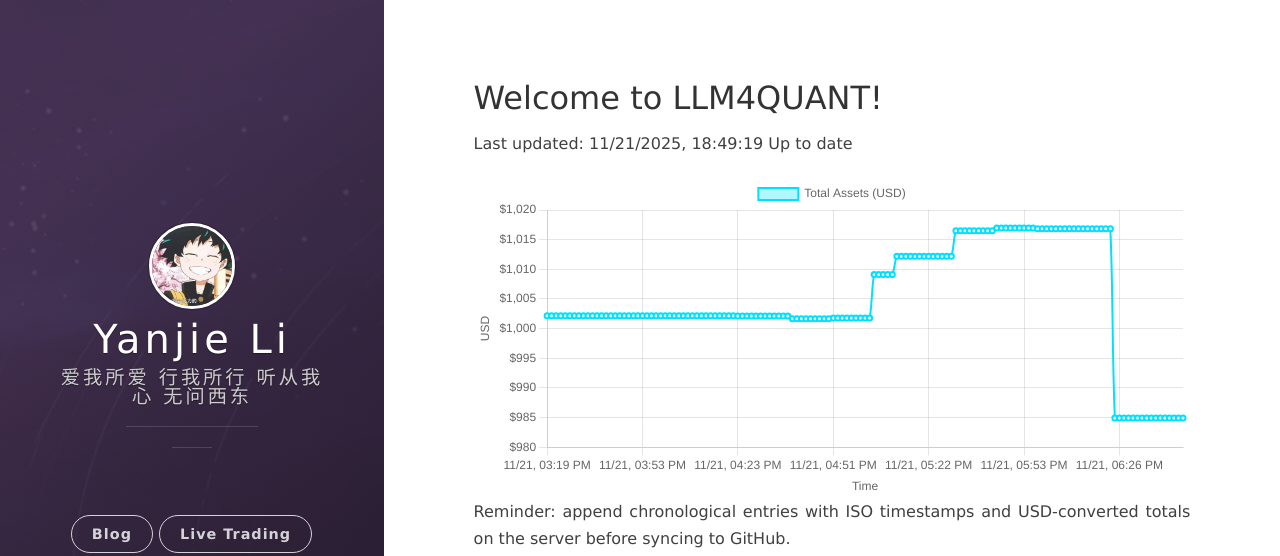
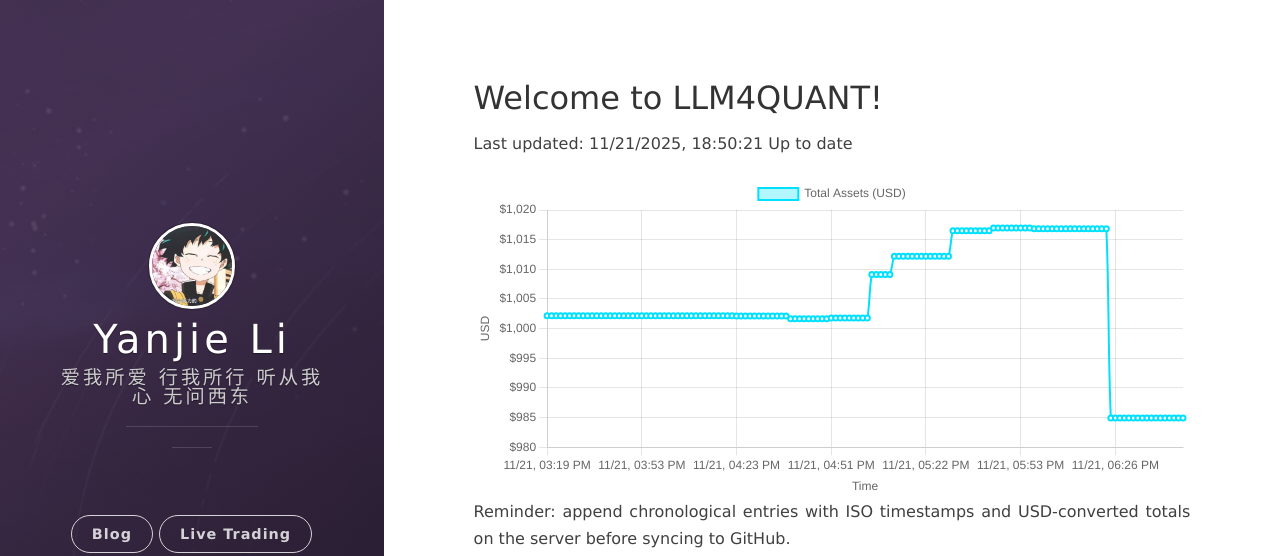
Before and after one commit to leeyegy/leeyegy.github.io, a Jekyll site: the page built from live-trading.html, in a window 1280 px wide. Shown: the top 556 px of the page. Built offline with Jekyll 4.4.1, drawn with Linux system fonts in a browser that asks for light colours; nearby versions of some CDN libraries.

Commit message:
AccountMonitor: update balance history 2025-11-22T02:50:21+08:00

```diff
--- a/assets/data/binance/balance-history.json
+++ b/assets/data/binance/balance-history.json
@@ -1,5 +1,5 @@
 {
-  "generatedAt": "2025-11-22T02:49:19+08:00",
+  "generatedAt": "2025-11-22T02:50:21+08:00",
   "asset": "total_usd_value",
   "history": [
     {
@@ -565,6 +565,10 @@
     {
       "timestamp": "2025-11-22T02:49:19+08:00",
       "totalUsd": 984.91919649
+    },
+    {
+      "timestamp": "2025-11-22T02:50:21+08:00",
+      "totalUsd": 984.91919649
     }
   ]
 }
```
